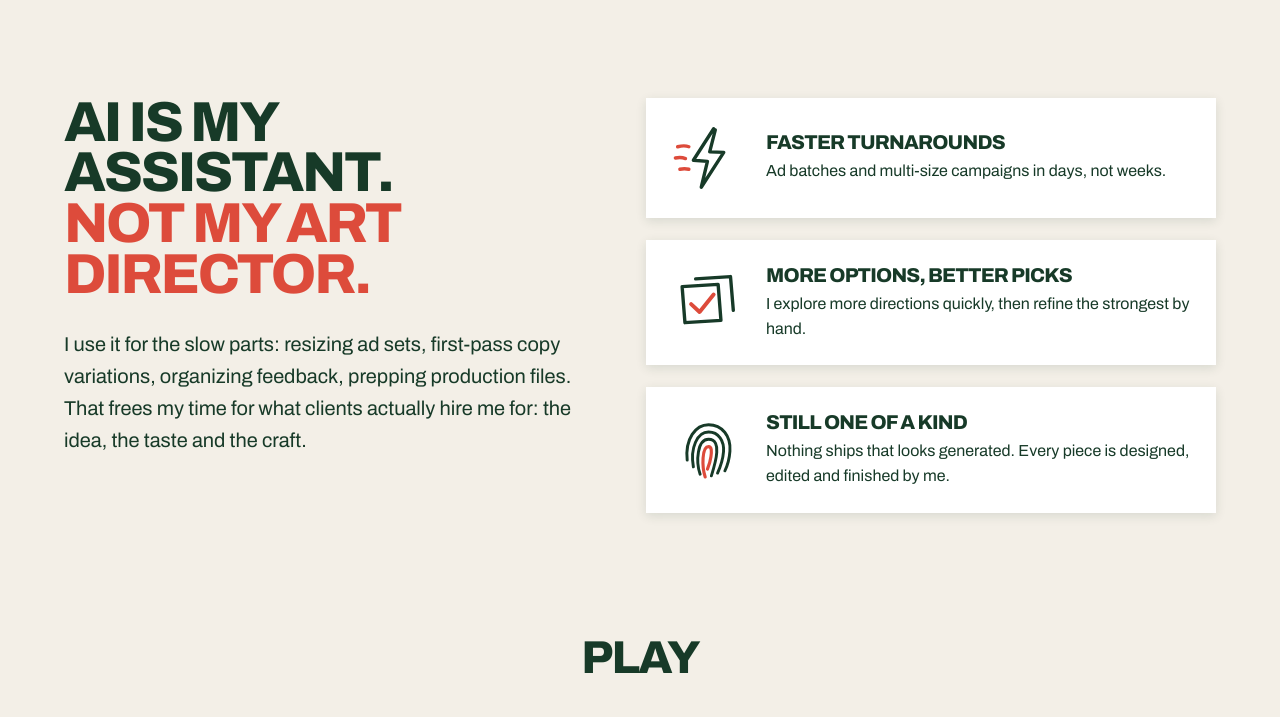
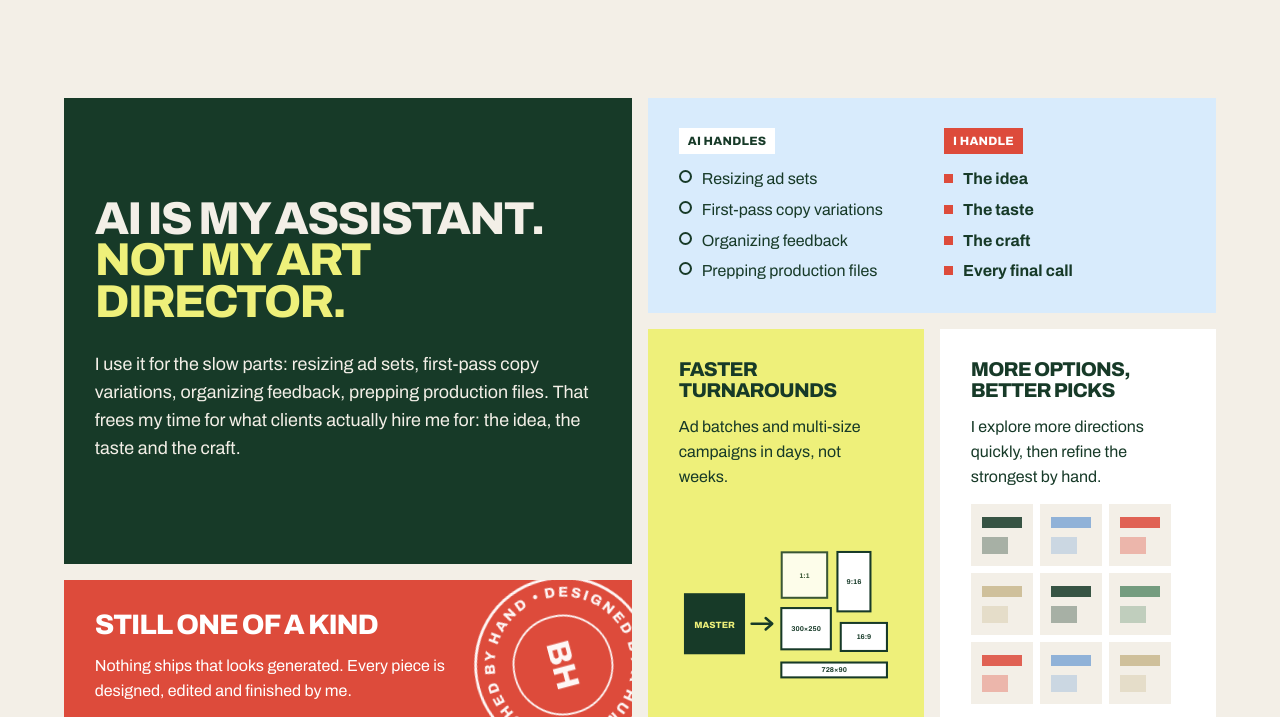
Before and after one commit to bdholl/whoisbrianholl, a plain HTML site: page index.html in a window 1280 px wide. Shown: the part 2970-3687 px from the top of the page. Drawn offline with Linux system fonts and the light colour scheme; a web font is replaced by a local one.

Commit message:
AI section: bento board
Co-Authored-By: Claude Opus 5.5 <noreply@anthropic.com>

```diff
--- a/index.html
+++ b/index.html
@@ -44,6 +44,30 @@ a{color:#173A28}a:hover{color:#DD4B3B}
 @media (max-width:1000px){.wa{grid-template-columns:repeat(2,minmax(0,1fr));gap:48px 24px}.wa>.wa-card:last-child:nth-child(odd){grid-column:1/-1}.wa>.wa-card:last-child:nth-child(odd) .wa-img{aspect-ratio:2/1}}
 @media (max-width:640px){.wa{grid-template-columns:minmax(0,1fr);gap:44px}.wa>.wa-card:last-child:nth-child(odd) .wa-img{aspect-ratio:5/4}}
 @media (prefers-reduced-motion: reduce){.wa-img{transition:none}.wa-card:hover .wa-img{transform:none}}
+
+.hb{display:grid;grid-template-columns:repeat(4,minmax(0,1fr));gap:16px;max-width:1440px;margin:0 auto;
+grid-template-areas:"head head split split" "head head fast pick" "own own fast pick"}
+.hb>div{padding:clamp(22px,2.4vw,36px);min-width:0;position:relative;overflow:hidden;display:flex;flex-direction:column;gap:14px}
+.hb-list{list-style:none;margin:0;padding:0;display:flex;flex-direction:column;gap:9px;font-size:16px;line-height:1.35}
+.hb-list li{display:flex;gap:10px;align-items:baseline}
+.hb-list li::before{content:"";flex:none;width:9px;height:9px;transform:translateY(-1px)}
+.hb-ai li::before{border:2px solid #173A28;border-radius:50%}
+.hb-me li::before{background:#DD4B3B}
+.hb-pop{opacity:0;animation:hbPop 6s ease-in-out infinite}
+@keyframes hbPop{0%,6%{opacity:0;transform:scale(.6)}14%,80%{opacity:1;transform:scale(1)}92%,100%{opacity:0;transform:scale(.9)}}
+.hb-pop{transform-box:fill-box;transform-origin:center}
+.hb-grid{display:grid;grid-template-columns:repeat(3,1fr);gap:7px;margin-top:auto;position:relative;width:100%;max-width:200px}
+.hb-grid i{display:block;aspect-ratio:1;background:#F3EFE7;position:relative;overflow:hidden}
+.hb-grid i::after{content:"";position:absolute;inset:22% 18% auto 18%;height:18%;background:currentColor;opacity:.85}
+.hb-grid i::before{content:"";position:absolute;left:18%;right:40%;bottom:18%;height:28%;background:currentColor;opacity:.35}
+.hb-ring{position:absolute;pointer-events:none}
+.hb-ring path{stroke-dasharray:320;stroke-dashoffset:320;animation:hbDraw 5s ease-in-out infinite}
+@keyframes hbDraw{0%,20%{stroke-dashoffset:320}45%,85%{stroke-dashoffset:0}100%{stroke-dashoffset:0;opacity:0}}
+.hb-stamp{position:absolute;right:-26px;bottom:-26px;width:190px;height:190px;animation:hbSpin 24s linear infinite;opacity:.95}
+@keyframes hbSpin{to{transform:rotate(360deg)}}
+@media (max-width:1000px){.hb{grid-template-columns:repeat(2,minmax(0,1fr));grid-template-areas:"head head" "split split" "fast pick" "own own"}}
+@media (max-width:640px){.hb{grid-template-columns:minmax(0,1fr);grid-template-areas:"head" "split" "fast" "pick" "own"}.hb-stamp{width:140px;height:140px}}
+@media (prefers-reduced-motion: reduce){.hb-pop{animation:none;opacity:1}.hb-ring path{animation:none;stroke-dashoffset:0}.hb-stamp{animation:none}}
 </style>
 
 </head>
@@ -164,37 +188,38 @@ a{color:#173A28}a:hover{color:#DD4B3B}
 </section>
 
 <section id="how" style="background: #F3EFE7; padding: 112px clamp(20px, 5vw, 72px);">
-<div style="max-width: 1240px; margin: 0 auto; display: flex; flex-wrap: wrap; gap: 56px 72px; align-items: flex-start;">
-<div style="flex: 1 1 420px; display: flex; flex-direction: column; gap: 28px;">
-<h2 style="margin: 0; font-family: 'Archivo', sans-serif; font-stretch: 125%; font-weight: 800; text-transform: uppercase; font-size: clamp(34px, 4.4vw, 62px); line-height: 0.9; letter-spacing: -0.04em;">AI is my assistant.<br><span style="color: #DD4B3B;">Not my art director.</span></h2>
-<p style="margin: 0; font-size: 20px; line-height: 1.6;">I use it for the slow parts: resizing ad sets, first-pass copy variations, organizing feedback, prepping production files. That frees my time for what clients actually hire me for: the idea, the taste and the craft.</p>
+<div class="hb">
+<div style="grid-area: head; background: #173A28; color: #F3EFE7; justify-content: center; gap: 28px;">
+<h2 style="margin: 0; font-family: 'Archivo', sans-serif; font-stretch: 125%; font-weight: 800; text-transform: uppercase; letter-spacing: -0.04em; font-size: clamp(32px, 3.6vw, 56px); line-height: 0.9;">AI is my assistant.<br><span style="color: #EEF07A;">Not my art director.</span></h2>
+<p style="margin: 0; font-size: 16px; line-height: 1.55; font-size: clamp(17px, 1.4vw, 20px); max-width: 560px;">I use it for the slow parts: resizing ad sets, first-pass copy variations, organizing feedback, prepping production files. That frees my time for what clients actually hire me for: the idea, the taste and the craft.</p>
 </div>
-<div style="flex: 1 1 480px; display: flex; flex-direction: column; gap: 22px;">
-
-<div style="background: #FFFFFF; padding: 24px 26px; display: flex; gap: 22px; align-items: center; box-shadow: 0 3px 10px rgba(23,58,40,0.12);">
-<svg width="72" height="72" viewBox="0 0 64 64" role="img" aria-label="Lightning bolt doodle" style="flex: none;"><g fill="none" stroke="#173A28" stroke-width="3" stroke-linecap="round" stroke-linejoin="round"><path d="M37 6 L19 34 L31.5 35 L26 58 L46 27 L33.5 26.5 L38.5 7"></path></g><g fill="none" stroke="#DD4B3B" stroke-width="3" stroke-linecap="round"><path d="M5 22 q6 -1.5 10 0"></path><path d="M3 32 q5 -1 9 0.5"></path><path d="M7 42 q4 -1 8 0"></path></g></svg>
-<div style="display: flex; flex-direction: column; gap: 6px;">
-<div style="font-family: 'Archivo', sans-serif; font-stretch: 125%; font-weight: 800; font-size: 20px; text-transform: uppercase; letter-spacing: -0.04em;">Faster turnarounds</div>
-<div style="font-size: 16px; line-height: 1.55;">Ad batches and multi-size campaigns in days, not weeks.</div>
+<div style="grid-area: split; background: #D8EBFC; color: #173A28; display: grid !important; grid-template-columns: 1fr 1fr; gap: 24px;">
+<div style="display: flex; flex-direction: column; gap: 14px;"><div style="display: inline-block; align-self: flex-start; background: #FFFFFF; color: #173A28; font-family: 'Archivo', sans-serif; font-stretch: 125%; font-weight: 800; text-transform: uppercase; letter-spacing: -0.04em; font-size: 12px; letter-spacing: 0.02em; padding: 6px 9px;">AI handles</div><ul class="hb-list hb-ai"><li>Resizing ad sets</li><li>First-pass copy variations</li><li>Organizing feedback</li><li>Prepping production files</li></ul></div>
+<div style="display: flex; flex-direction: column; gap: 14px;"><div style="display: inline-block; align-self: flex-start; background: #DD4B3B; color: #FFFFFF; font-family: 'Archivo', sans-serif; font-stretch: 125%; font-weight: 800; text-transform: uppercase; letter-spacing: -0.04em; font-size: 12px; letter-spacing: 0.02em; padding: 6px 9px;">I handle</div><ul class="hb-list hb-me" style="font-weight: 700;"><li>The idea</li><li>The taste</li><li>The craft</li><li>Every final call</li></ul></div>
 </div>
+<div style="grid-area: fast; background: #EEF07A; color: #173A28;">
+<div style="font-family: 'Archivo', sans-serif; font-stretch: 125%; font-weight: 800; text-transform: uppercase; letter-spacing: -0.04em; font-size: 20px; line-height: 1.05;">Faster turnarounds</div><p style="margin: 0; font-size: 16px; line-height: 1.55; ">Ad batches and multi-size campaigns in days, not weeks.</p>
+<svg viewBox="0 0 260 190" role="img" aria-label="One master ad resized into four formats" style="width: 100%; max-width: 250px; height: auto; margin-top: auto;">
+<rect x="6" y="56" width="74" height="74" fill="#173A28"/><text x="43" y="98" fill="#EEF07A" font-family="Archivo, sans-serif" font-weight="800" font-size="11" text-anchor="middle">MASTER</text>
+<path d="M88 93 H112" stroke="#173A28" stroke-width="3" stroke-linecap="round"/><path d="M105 86 L113 93 L105 100" fill="none" stroke="#173A28" stroke-width="3" stroke-linecap="round" stroke-linejoin="round"/>
+<g fill="none" stroke="#173A28" stroke-width="2.5" font-family="Archivo, sans-serif" font-size="8.5" font-weight="700">
+<g class="hb-pop" style="animation-delay:0s"><rect x="124" y="6" width="56" height="56" fill="#FFFFFF"/><text x="152" y="38" fill="#173A28" stroke="none" text-anchor="middle">1:1</text></g>
+<g class="hb-pop" style="animation-delay:.35s"><rect x="192" y="6" width="40" height="72" fill="#FFFFFF"/><text x="212" y="45" fill="#173A28" stroke="none" text-anchor="middle">9:16</text></g>
+<g class="hb-pop" style="animation-delay:.7s"><rect x="124" y="74" width="60" height="50" fill="#FFFFFF"/><text x="154" y="102" fill="#173A28" stroke="none" text-anchor="middle">300×250</text></g>
+<g class="hb-pop" style="animation-delay:1.05s"><rect x="124" y="140" width="128" height="18" fill="#FFFFFF"/><text x="188" y="152" fill="#173A28" stroke="none" text-anchor="middle">728×90</text></g>
+<g class="hb-pop" style="animation-delay:1.4s"><rect x="196" y="92" width="56" height="34" fill="#FFFFFF"/><text x="224" y="112" fill="#173A28" stroke="none" text-anchor="middle">16:9</text></g>
+</g></svg>
 </div>
-
-<div style="background: #FFFFFF; padding: 24px 26px; display: flex; gap: 22px; align-items: center; box-shadow: 0 3px 10px rgba(23,58,40,0.12);">
-<svg width="72" height="72" viewBox="0 0 64 64" role="img" aria-label="Stacked sketch cards doodle" style="flex: none;"><g fill="none" stroke="#173A28" stroke-width="3" stroke-linecap="round" stroke-linejoin="round"><path d="M21 10.5 L52 8.5 L54.5 38.5"></path><path d="M9 17.5 L41 15.5 L43.5 47.5 L11.5 49.5 Z"></path></g><path d="M17 33 l7.5 7 l12.5 -15.5" fill="none" stroke="#DD4B3B" stroke-width="3.5" stroke-linecap="round" stroke-linejoin="round"></path></svg>
-<div style="display: flex; flex-direction: column; gap: 6px;">
-<div style="font-family: 'Archivo', sans-serif; font-stretch: 125%; font-weight: 800; font-size: 20px; text-transform: uppercase; letter-spacing: -0.04em;">More options, better picks</div>
-<div style="font-size: 16px; line-height: 1.55;">I explore more directions quickly, then refine the strongest by hand.</div>
+<div style="grid-area: pick; background: #FFFFFF; color: #173A28;">
+<div style="font-family: 'Archivo', sans-serif; font-stretch: 125%; font-weight: 800; text-transform: uppercase; letter-spacing: -0.04em; font-size: 20px; line-height: 1.05;">More options, better picks</div><p style="margin: 0; font-size: 16px; line-height: 1.55; ">I explore more directions quickly, then refine the strongest by hand.</p>
+<div class="hb-grid" aria-hidden="true"><i style="color: #173A28;"></i><i style="color: #7FA8D6;"></i><i style="color: #DD4B3B;"></i><i style="color: #C9B98F;"></i><i style="color: #173A28;"></i><i style="color: #5E8F6E;"></i><i style="color: #DD4B3B;"></i><i style="color: #7FA8D6;"></i><i style="color: #C9B98F;"></i><svg class="hb-ring" viewBox="0 0 100 100" preserveAspectRatio="none" aria-hidden="true" style="left: 31%; top: 31%; width: 38%; height: 38%;"><path d="M50 4 C 82 2, 98 22, 96 52 C 94 84, 70 98, 46 96 C 16 94, 2 74, 4 46 C 6 20, 26 4, 58 6" fill="none" stroke="#DD4B3B" stroke-width="5" stroke-linecap="round"/></svg></div>
 </div>
-</div>
-
-<div style="background: #FFFFFF; padding: 24px 26px; display: flex; gap: 22px; align-items: center; box-shadow: 0 3px 10px rgba(23,58,40,0.12);">
-<svg width="72" height="72" viewBox="0 0 64 64" role="img" aria-label="Fingerprint doodle" style="flex: none;"><g fill="none" stroke="#173A28" stroke-width="2.6" stroke-linecap="round" stroke-linejoin="round"><path d="M13.5 41 C11.5 22 21 9.5 32.5 9.5 C44.5 9.5 52.5 19.5 51.5 33 C51 40 49.5 45.5 47 50.5"></path><path d="M19 47 C16 30 22.5 16 32.5 16 C41.5 16 46.5 24 45.8 33.5 C45.3 40 43.5 46 40.5 52.5"></path><path d="M25 53.5 C21 42 22.5 22.5 32.5 22.5 C39 22.5 40.2 28.5 39.8 34 C39.4 40.5 37.5 47 35 55"></path></g><path d="M29.5 56 C26.5 47 26.5 29 32.5 29 C35.5 29 35.2 33.5 34.6 38 C34 42.5 32.5 46.5 31.5 49" fill="none" stroke="#DD4B3B" stroke-width="2.8" stroke-linecap="round"></path></svg>
-<div style="display: flex; flex-direction: column; gap: 6px;">
-<div style="font-family: 'Archivo', sans-serif; font-stretch: 125%; font-weight: 800; font-size: 20px; text-transform: uppercase; letter-spacing: -0.04em;">Still one of a kind</div>
-<div style="font-size: 16px; line-height: 1.55;">Nothing ships that looks generated. Every piece is designed, edited and finished by me.</div>
-</div>
-</div>
-
+<div style="grid-area: own; background: #DD4B3B; color: #FFFFFF; padding-right: 180px;">
+<div style="font-family: 'Archivo', sans-serif; font-stretch: 125%; font-weight: 800; text-transform: uppercase; letter-spacing: -0.04em; font-size: clamp(22px, 2.2vw, 30px); line-height: 1.05;">Still one of a kind</div><p style="margin: 0; font-size: 16px; line-height: 1.55; max-width: 440px;">Nothing ships that looks generated. Every piece is designed, edited and finished by me.</p>
+<svg class="hb-stamp" viewBox="0 0 200 200" aria-hidden="true"><defs><path id="hbc" d="M100,100 m-72,0 a72,72 0 1,1 144,0 a72,72 0 1,1 -144,0"/></defs>
+<circle cx="100" cy="100" r="92" fill="none" stroke="#FFFFFF" stroke-width="3"/><circle cx="100" cy="100" r="52" fill="none" stroke="#FFFFFF" stroke-width="2"/>
+<text fill="#FFFFFF" font-family="Archivo, sans-serif" font-weight="800" font-size="15" textLength="446" lengthAdjust="spacing"><textPath href="#hbc" textLength="446" lengthAdjust="spacing">DESIGNED BY A HUMAN • FINISHED BY HAND • </textPath></text>
+<text x="100" y="112" fill="#FFFFFF" font-family="Archivo, sans-serif" font-weight="800" font-size="34" text-anchor="middle" style="font-stretch:125%">BH</text></svg>
 </div>
 </div>
 </section>
```
Also changed, not shown: 1 other file.
